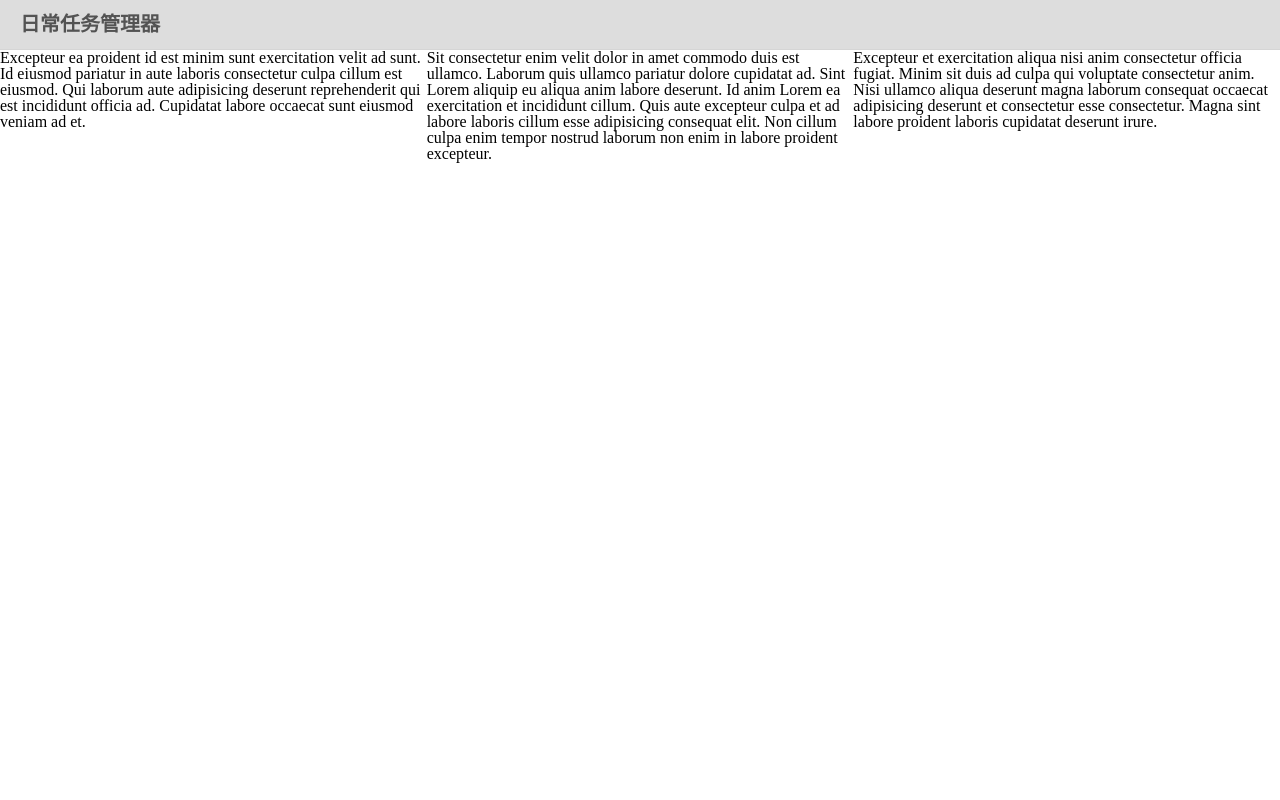
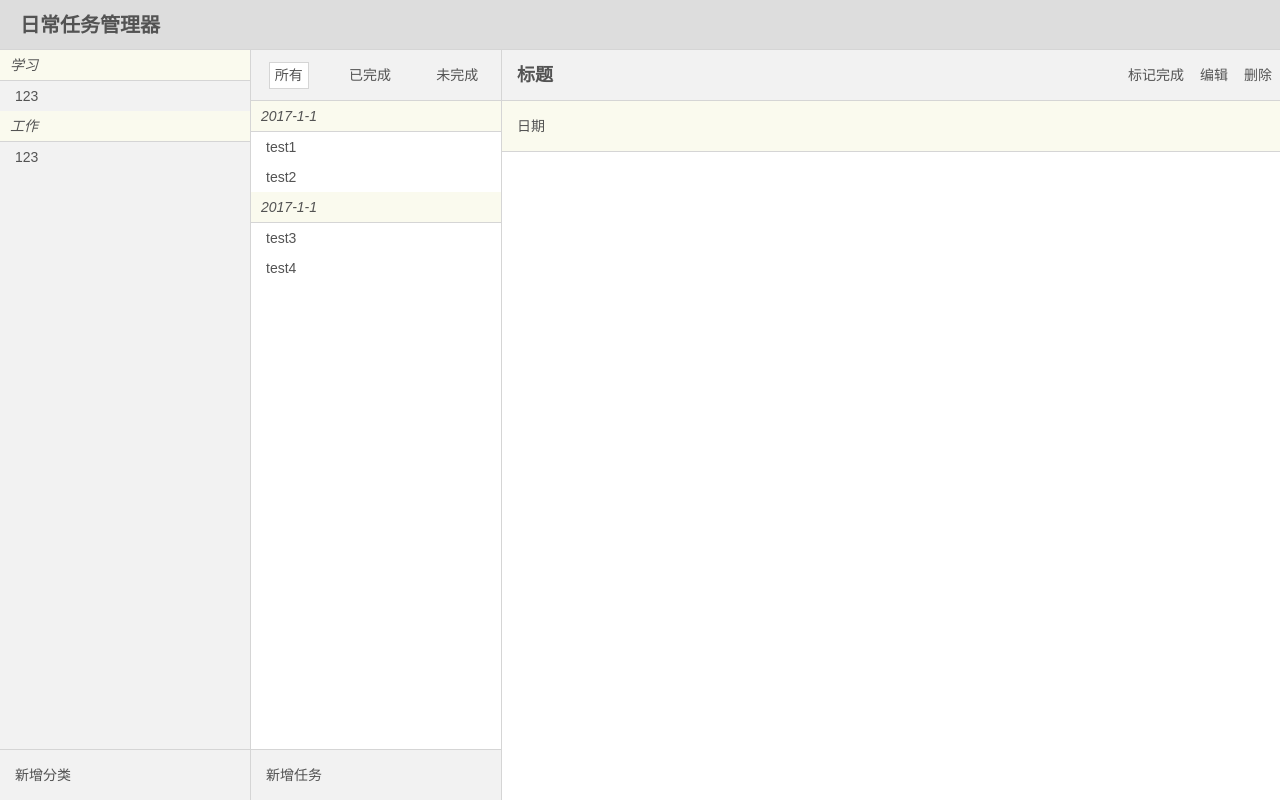
Before and after one commit to Skura23/vue-task-manager, a Vue app: page / in a window 1280 px wide. Built offline with nearby package versions, Linux system fonts and the light colour scheme.

Commit message:
taskmanager modi style

```diff
--- a/src/App.vue
+++ b/src/App.vue
@@ -2,7 +2,7 @@
   <!-- 这里的类名用于style,外部无法获取 -->
   <div id="app">
     <Task-Manager></Task-Manager>
-
+    <router-view></router-view>
   </div>
 </template>
 
@@ -10,6 +10,7 @@
 // 插入各组件 (step 0)
 import TaskManager from '@/components/TaskManager/TaskManager';
 import Test from '@/components/test/test';
+import axios from 'axios';
 
 export default {
   name: 'app',
@@ -20,6 +21,7 @@ export default {
 }
 </script>
 
-<style>
-
+<style lang='stylus' rel='stylesheet/stylus'>
+#app
+  height 100%
 </style>
--- /dev/null
+++ b/src/assets/stylus/base.styl
@@ -0,0 +1,24 @@
+body, html
+  line-height: 1
+  font-weight: 200
+  font-family: 'PingFang SC', 'STHeitiSC-Light', 'Helvetica-Light', arial, sans-serif
+  color: #535353
+  height: 100%
+  font-size: 14px
+
+.clearfix
+  display: inline-block
+  &:after
+    display: block
+    content: "."
+    height: 0
+    line-height: 0
+    clear: both
+    visibility: hidden
+
+// border bottom
+.bo-b
+  border-bottom: 1px solid #D5D5D5;
+// border right
+.bo-r
+  border-right: 1px solid #D5D5D5;
--- /dev/null
+++ b/src/assets/stylus/index.styl
@@ -0,0 +1,2 @@
+@import "./mixin"
+@import "./base"
--- /dev/null
+++ b/src/assets/stylus/mixin.styl
@@ -0,0 +1,6 @@
+$bac = #F2F2F2
+$hei = 50px
+$indent = 15px
+
+bo($color)
+  border: 1px solid $color
--- a/src/components/TaskManager/TaskManager.vue
+++ b/src/components/TaskManager/TaskManager.vue
@@ -1,44 +1,189 @@
 <template>
-  <div class="app">
+  <div class="task-manager">
     <div class="top-bar">
       日常任务管理器
     </div>
     <div class="main">
-      <div class="l-side0">
-        Excepteur ea proident id est minim sunt exercitation velit ad sunt. Id eiusmod pariatur in aute laboris consectetur culpa cillum est eiusmod. Qui laborum aute adipisicing deserunt reprehenderit qui est incididunt officia ad. Cupidatat labore occaecat sunt eiusmod veniam ad et.
+      <div class="l-side0 bo-r">
+        <div class="cont-wra bo-b">
+          <div class="menus" v-for="menu in tasks">
+              <p>{{menu.name}}</p>
+              <ul>
+                <li>123</li>
+              </ul>
+          </div>
+        </div>
+        <div class="footer">新增分类</div>
       </div>
-      <div class="l-side1">
-        Sit consectetur enim velit dolor in amet commodo duis est ullamco. Laborum quis ullamco pariatur dolore cupidatat ad. Sint Lorem aliquip eu aliqua anim labore deserunt. Id anim Lorem ea exercitation et incididunt cillum. Quis aute excepteur culpa et ad labore laboris cillum esse adipisicing consequat elit. Non cillum culpa enim tempor nostrud laborum non enim in labore proident excepteur.
+      <div class="l-side1 bo-r">
+        <div class="header bo-b">
+          <span class="on">所有</span>
+          <span>已完成</span>
+          <span>未完成</span>
+        </div>
+        <div class="cont-wra bo-b">
+          <div class="day-wra">
+            <p>2017-1-1</p>
+            <ul>
+              <li>test1</li>
+              <li>test2</li>
+            </ul>
+          </div>
+          <div class="day-wra">
+            <p>2017-1-1</p>
+            <ul>
+              <li>test3</li>
+              <li>test4</li>
+            </ul>
+          </div>
+        </div>
+        <div class="footer">新增任务</div>
       </div>
       <div class="content">
-        Excepteur et exercitation aliqua nisi anim consectetur officia fugiat. Minim sit duis ad culpa qui voluptate consectetur anim. Nisi ullamco aliqua deserunt magna laborum consequat occaecat adipisicing deserunt et consectetur esse consectetur. Magna sint labore proident laboris cupidatat deserunt irure.
+        <div class="header title bo-b">
+          <div>标题</div>
+          <div class="operate">
+            <span>标记完成</span>
+            <span>编辑</span>
+            <span>删除</span>
+          </div>
+        </div>
+        <div class="header date bo-b">日期</div>
       </div>
     </div>
   </div>
 </template>
 
 <script type='text/babel'>
+import axios from 'axios'
+
 export default {
-
+  data() {
+    return {
+      tasks: []
+    }
+  },
+  created() {
+    axios.get('static/data.json').then((res) => {
+      console.log(res.data)
+      this.tasks = res.data.tasks
+    })
+  }
 }
 </script>
 
 <style scoped lang='stylus' rel='stylesheet/stylus'>
+@import "../../assets/stylus/mixin"
+
+#some {
+  .tst1 {
+    color: red;
+  }
+  .tst2 {
+    @extend #some .tst1
+  }
+}
+
+.task-manager
+  display flex
+  flex-direction column
+  height 100%
   .top-bar
-    width: 100%;
-    height: 49px;
-    line-height: 49px;
+    flex 0 0 49px
     text-indent: 20px;
     background: #DDDDDD;
     border-bottom: 1px solid #D5D5D5;
-    min-width: 1000px;
     font-size: 20px;
     color: #535353;
     font-weight: bold;
+    display flex
+    flex-direction column
+    justify-content: center
   .main
+    flex 1 0 auto
     display flex
     flex-direction row
     >div
+      display flex
+      flex-direction column
+      .footer
+        flex 0 0 $hei
+        line-height $hei
+        text-indent $indent
+        cursor pointer
+      .cont-wra
+        flex 1
+    // .tst1
+    //   color red
+
+    .l-side1
+      flex 0 0 250px
+      background $bac
+      .header
+        display flex
+        justify-content space-around
+        align-items: center;
+        span
+          display block
+          padding 0 5px
+          height 25px
+          line-height @height
+          text-indent initial
+          cursor pointer
+          &.on
+            background #fff
+            border 1px solid #D5D5D5
+      .cont-wra
+        background #fff
+
+
+    .content
       flex 1
+      min-width 500px
+      .date
+        background #FAFAEE
+      .title
+        display flex
+        >div:first-child
+          font-weight bold
+          font-size 18px
+          flex 1
+        .operate
+          flex 0 0 160px
+          display flex
+          justify-content space-around
+          text-indent initial
+          span
+            cursor pointer
+
+.header
+  flex 0 0 $hei
+  line-height $hei
+  background $bac
+  text-indent $indent
+
+.day-wra
+  p
+    height 30px
+    line-height @height
+    padding-left 10px
+    background #fafaee
+    font-style italic
+    border-bottom 1px solid #d5d5d5
+  li
+    cursor pointer
+    padding-left 15px
+    height 30px
+    line-height @height
+    &.on
+      background $bac
+
+.l-side0
+  flex 0 0 250px
+  background $bac
+  li
+    @extend .day-wra li
+  p
+    @extend .day-wra p
 
 </style>
--- a/src/main.js
+++ b/src/main.js
@@ -9,8 +9,8 @@ import App from './App'
 // 获取路由器
 import router from './router'
 
+import './assets/stylus/index.styl';
 Vue.config.productionTip = false
-
 /* eslint-disable no-new */
 new Vue({
   el: '#app2',
--- /dev/null
+++ b/static/data.json
@@ -0,0 +1,41 @@
+{
+  "tasks": [{
+      "name": "学习",
+      "submenu": {
+        "name": "vue相关",
+        "tasks": [{
+            "title": "task manager项目",
+            "date": 1501927910,
+            "content": "学习vue并完成task manager项目",
+            "done": false
+          },
+          {
+            "title": "nodejs项目",
+            "date": 1501927930,
+            "content": "学习nodejs",
+            "done": false
+          }
+        ]
+      }
+    },
+    {
+      "name": "工作",
+      "submenu": {
+        "name": "后台网站",
+        "tasks": [{
+            "title": "文档管理系统",
+            "date": 1501927990,
+            "content": "尽快完成文档管理系统",
+            "done": false
+          },
+          {
+            "title": "学院中心样式修改",
+            "date": 1501927790,
+            "content": "学院中心样式修改",
+            "done": true
+          }
+        ]
+      }
+    }
+  ]
+}
```
Also changed, not shown: data.json (added, +27 -0 lines), .eslintrc.js.
